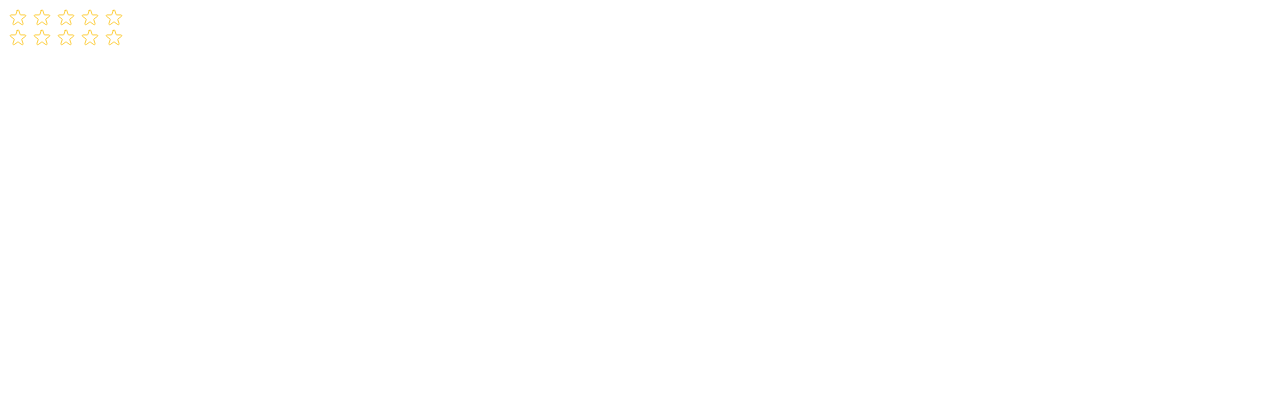
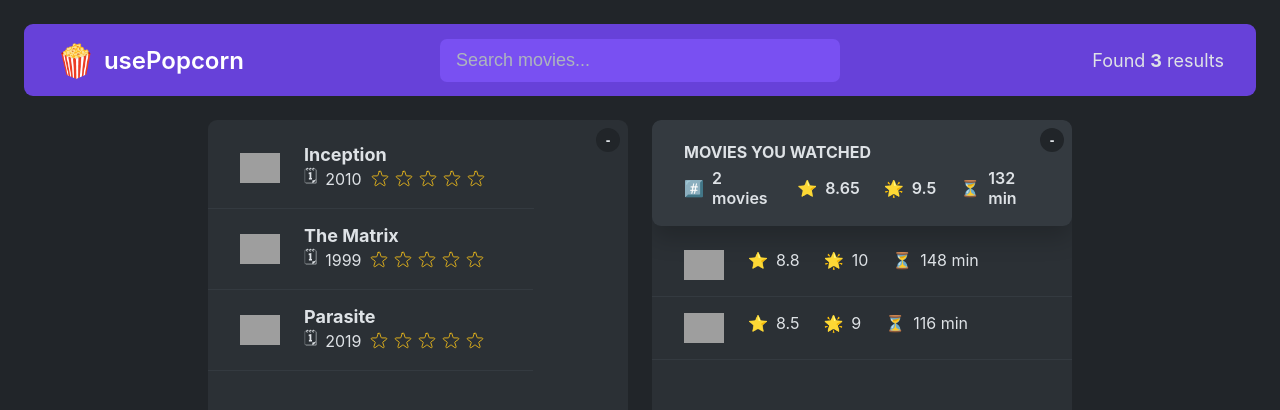
Before and after one commit to bayatalireza/usepopcorn, a React (Create React App) app: page / in a window 1280 px wide. Shown: the top 410 px of the page. Built offline with nearby package versions, Linux system fonts and the light colour scheme; grey boxes are pictures that could not be loaded.

Commit message:
`Added StarRating component and updated Movie component to include it`

```diff
--- a/src/App.js
+++ b/src/App.js
@@ -7,6 +7,7 @@ import Box from "./components/main/box/Box";
 import WatchSummary from "./components/main/box/watchSummery/WatchSummary";
 import MovieList from "./components/main/box/movieList/MovieList";
 import WatchedMoviesList from "./components/main/box/watchedMovies/WatchedMoviesList";
+
 
 const tempMovieData = [
   {
--- a/src/components/main/box/movieList/movie/Movie.js
+++ b/src/components/main/box/movieList/movie/Movie.js
@@ -1,15 +1,20 @@
 import React from "react";
+import StarRating from "../../../../../starRating/StarRating";
 
-export default function Movie({movie}) {
+export default function Movie({ movie }) {
   return (
     <div>
       <li>
-        <img src={movie.Poster} alt={`${movie.Title} poster`} />
+        <img
+          src={movie.Poster}
+          alt={`${movie.Title} poster`}
+        />
         <h3>{movie.Title}</h3>
         <div className="">
           <p>
             <span>🗓</span>
             <span>{movie.Year}</span>
+            <StarRating />
           </p>
         </div>
       </li>
--- a/src/index.js
+++ b/src/index.js
@@ -1,16 +1,11 @@
 import React from 'react';
 import ReactDOM from 'react-dom/client';
-import StarRating from './starRating/StarRating';
-// import './index.css';
-// import App from './App';
+import './index.css';
+import App from './App';
 
 const root = ReactDOM.createRoot(document.getElementById('root'));
 root.render(
   <React.StrictMode>
-    {/* <App /> */}
-    <StarRating starNum={5}
-      messages={["Terrible", "Bad", "Okay", "Good", "Amazing"]}
-    />
-    <StarRating />
+    <App />
   </React.StrictMode>
 );
```
